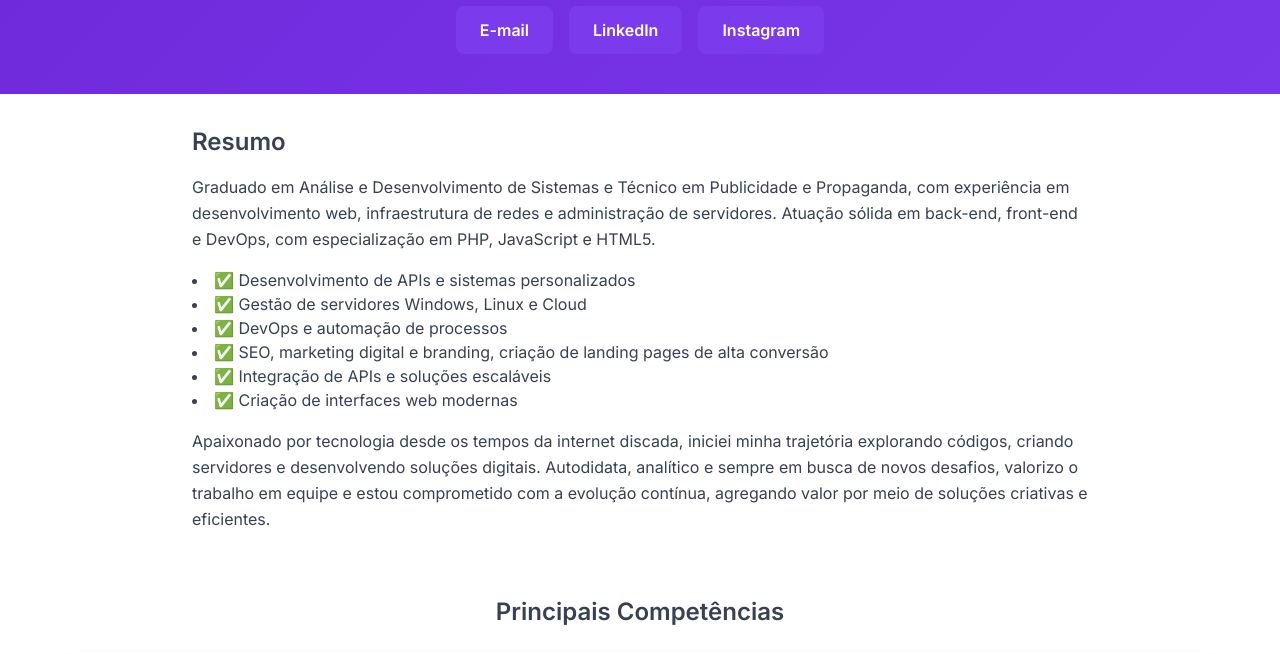
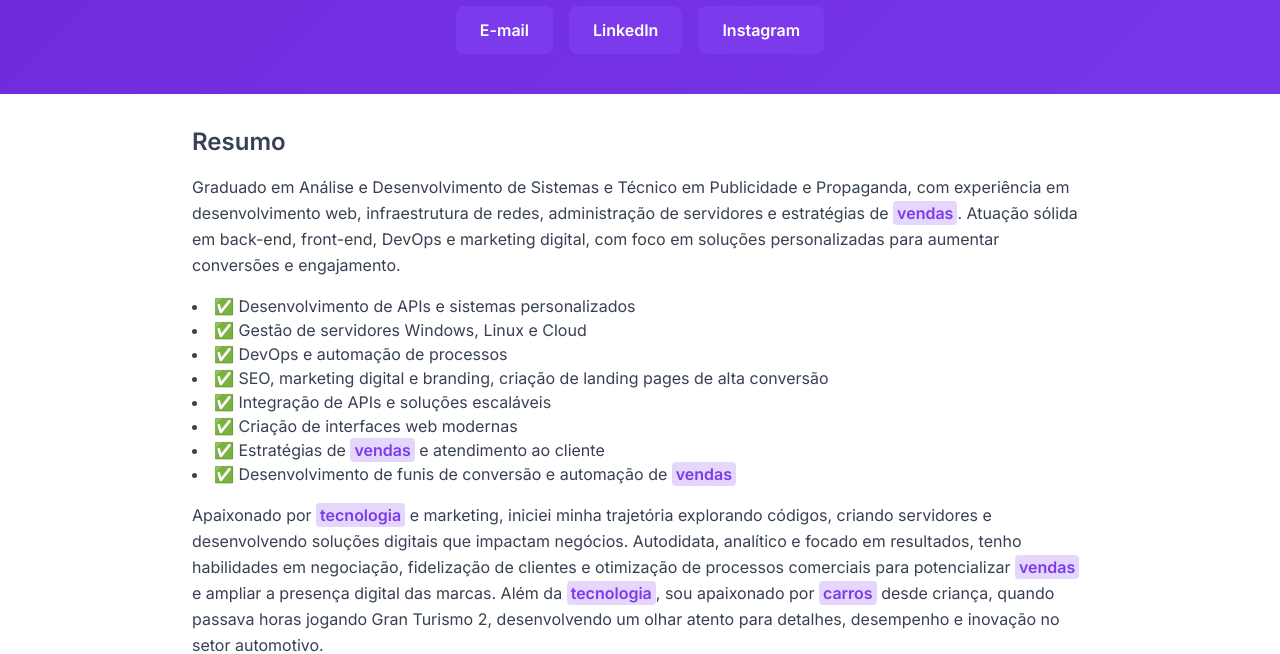
Before and after one commit to luckvice/luckvice.github.io, a plain HTML site: page index.html in a window 1280 px wide. Shown: the part 149-803 px from the top of the page. Drawn offline with nearby package versions, Linux system fonts and the light colour scheme.

Commit message:
Update index.html

```diff
--- a/index.html
+++ b/index.html
@@ -203,6 +203,13 @@
                 padding-right: 1rem;
             }
         }
+        .highlight {
+            background-color: rgba(124, 58, 237, 0.2); /* Fundo roxo claro */
+            padding: 2px 4px;
+            border-radius: 4px;
+            font-weight: 600; /* Texto em negrito */
+            color: #7c3aed; /* Cor do texto roxo */
+        }
     </style>
 </head>
 <body>
@@ -222,8 +229,9 @@
         <div class="max-w-4xl mx-auto">
             <h2 class="text-2xl font-semibold mb-4">Resumo</h2>
             <p class="text-base leading-relaxed">
-                Graduado em Análise e Desenvolvimento de Sistemas e Técnico em Publicidade e Propaganda, com experiência em desenvolvimento web, infraestrutura de redes e administração de servidores. Atuação sólida em back-end, front-end e DevOps, com especialização em PHP, JavaScript e HTML5.
+                Graduado em Análise e Desenvolvimento de Sistemas e Técnico em Publicidade e Propaganda, com experiência em desenvolvimento web, infraestrutura de redes, administração de servidores e estratégias de <span class="highlight">vendas</span>. Atuação sólida em back-end, front-end, DevOps e marketing digital, com foco em soluções personalizadas para aumentar conversões e engajamento.
             </p>
+
             <ul class="list-disc list-inside mt-4 text-base">
                 <li>✅ Desenvolvimento de APIs e sistemas personalizados</li>
                 <li>✅ Gestão de servidores Windows, Linux e Cloud</li>
@@ -231,9 +239,12 @@
                 <li>✅ SEO, marketing digital e branding, criação de landing pages de alta conversão</li>
                 <li>✅ Integração de APIs e soluções escaláveis</li>
                 <li>✅ Criação de interfaces web modernas</li>
+                <li>✅ Estratégias de <span class="highlight">vendas</span> e atendimento ao cliente</li>
+                <li>✅ Desenvolvimento de funis de conversão e automação de <span class="highlight">vendas</span></li>
             </ul>
+
             <p class="mt-4 text-base leading-relaxed">
-                Apaixonado por tecnologia desde os tempos da internet discada, iniciei minha trajetória explorando códigos, criando servidores e desenvolvendo soluções digitais. Autodidata, analítico e sempre em busca de novos desafios, valorizo o trabalho em equipe e estou comprometido com a evolução contínua, agregando valor por meio de soluções criativas e eficientes.
+                Apaixonado por <span class="highlight">tecnologia</span> e marketing, iniciei minha trajetória explorando códigos, criando servidores e desenvolvendo soluções digitais que impactam negócios. Autodidata, analítico e focado em resultados, tenho habilidades em negociação, fidelização de clientes e otimização de processos comerciais para potencializar <span class="highlight">vendas</span> e ampliar a presença digital das marcas. Além da <span class="highlight">tecnologia</span>, sou apaixonado por <span class="highlight">carros</span> desde criança, quando passava horas jogando Gran Turismo 2, desenvolvendo um olhar atento para detalhes, desempenho e inovação no setor automotivo.
             </p>
         </div>
     </section>
```
